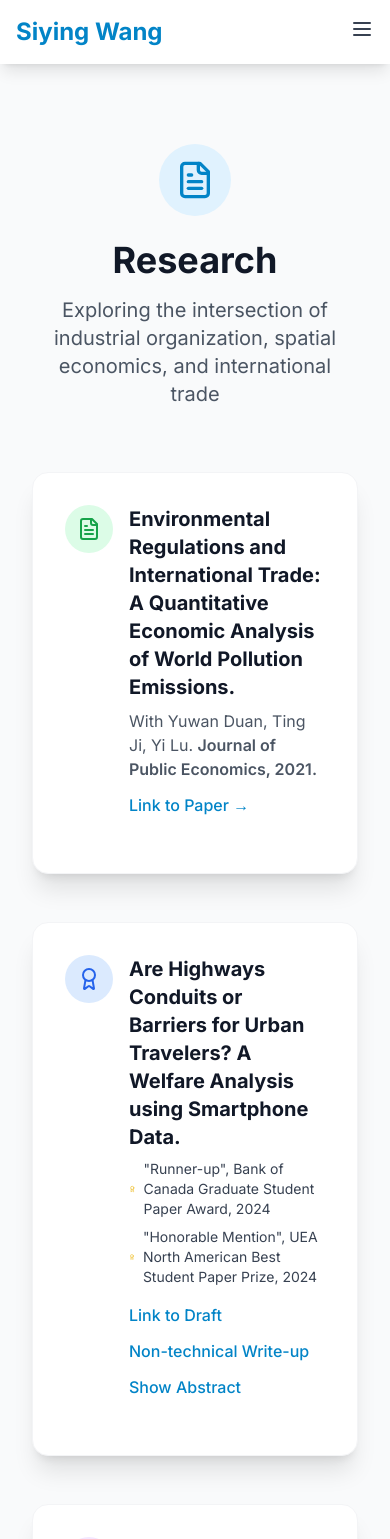
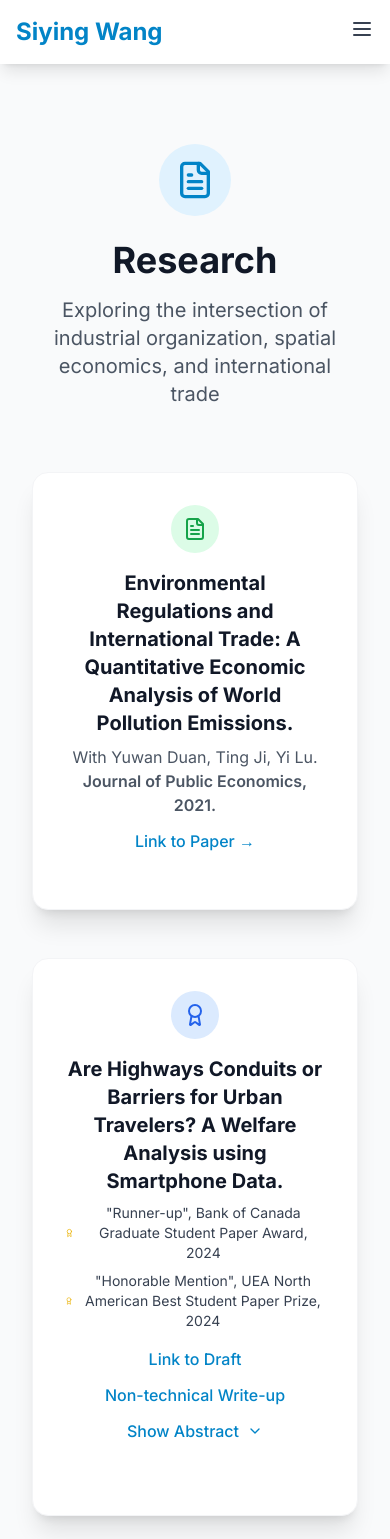
Before and after one commit to Siying-W/Siying-W.github.io, a React (Vite) app: page /research in a window 390 px wide. Shown: the top 1539 px of the page. Built offline with nearby package versions, Linux system fonts and the light colour scheme.

Commit message:
fixed research page

```diff
--- a/src/components/Research.jsx
+++ b/src/components/Research.jsx
@@ -1,6 +1,9 @@
-import { Award, FileText, TrendingUp } from "lucide-react";
+import { Award, ChevronDown, ChevronUp, FileText, TrendingUp } from "lucide-react";
+import { useState } from "react";
 
 const Research = () => {
+  const [showAbstract, setShowAbstract] = useState(false);
+
   return (
     <div className="section-padding bg-gray-50">
       <div className="container-custom">
@@ -22,11 +25,11 @@ const Research = () => {
         <div className="space-y-12">
           {/* Publications */}
           <div className="bg-white rounded-2xl shadow-xl p-8 border border-gray-100">
-            <div className="flex items-start gap-4 mb-6">
-              <div className="p-3 bg-green-100 rounded-full flex-shrink-0">
+            <div className="flex flex-col sm:flex-row items-start gap-4 mb-6">
+              <div className="p-3 bg-green-100 rounded-full flex-shrink-0 self-center sm:self-start">
                 <FileText className="w-6 h-6 text-green-600" />
               </div>
-              <div className="flex-1">
+              <div className="flex-1 text-center sm:text-left">
                 <h3 className="text-xl font-bold text-gray-900 mb-2">
                   Environmental Regulations and International Trade: A
                   Quantitative Economic Analysis of World Pollution Emissions.
@@ -37,20 +40,25 @@ const Research = () => {
                     Journal of Public Economics, 2021.
                   </span>
                 </p>
-                <button className="text-primary-600 hover:text-primary-700 font-medium transition-colors">
+                <a
+                  href="https://www.sciencedirect.com/science/article/abs/pii/S0047272721001572?via%3Dihub"
+                  target="_blank"
+                  rel="noopener noreferrer"
+                  className="text-primary-600 hover:text-primary-700 font-medium transition-colors inline-block"
+                >
                   Link to Paper →
-                </button>
+                </a>
               </div>
             </div>
           </div>
 
           {/* Job Market Paper */}
           <div className="bg-white rounded-2xl shadow-xl p-8 border border-gray-100">
-            <div className="flex items-start gap-4 mb-6">
-              <div className="p-3 bg-blue-100 rounded-full flex-shrink-0">
+            <div className="flex flex-col sm:flex-row items-start gap-4 mb-6">
+              <div className="p-3 bg-blue-100 rounded-full flex-shrink-0 self-center sm:self-start">
                 <Award className="w-6 h-6 text-blue-600" />
               </div>
-              <div className="flex-1">
+              <div className="flex-1 text-center sm:text-left">
                 <h3 className="text-xl font-bold text-gray-900 mb-2">
                   Are Highways Conduits or Barriers for Urban Travelers? A
                   Welfare Analysis using Smartphone Data.
@@ -58,14 +66,14 @@ const Research = () => {
 
                 {/* Awards */}
                 <div className="space-y-2 mb-4">
-                  <div className="flex items-center gap-2 text-sm">
+                  <div className="flex items-center gap-2 text-sm justify-center sm:justify-start">
                     <Award className="w-4 h-4 text-yellow-500" />
                     <span className="text-gray-700">
                       "Runner-up", Bank of Canada Graduate Student Paper Award,
                       2024
                     </span>
                   </div>
-                  <div className="flex items-center gap-2 text-sm">
+                  <div className="flex items-center gap-2 text-sm justify-center sm:justify-start">
                     <Award className="w-4 h-4 text-yellow-500" />
                     <span className="text-gray-700">
                       "Honorable Mention", UEA North American Best Student Paper
@@ -74,16 +82,43 @@ const Research = () => {
                   </div>
                 </div>
 
-                <div className="flex flex-wrap gap-3">
-                  <button className="text-primary-600 hover:text-primary-700 font-medium transition-colors">
+                <div className="flex flex-wrap gap-3 justify-center sm:justify-start">
+                  <a
+                    href="/assets/JMP_Draft.pdf"
+                    target="_blank"
+                    rel="noopener noreferrer"
+                    className="text-primary-600 hover:text-primary-700 font-medium transition-colors inline-block"
+                  >
                     Link to Draft
+                  </a>
+                  <a
+                    href="/assets/JMP Write-up.pdf"
+                    target="_blank"
+                    rel="noopener noreferrer"
+                    className="text-primary-600 hover:text-primary-700 font-medium transition-colors inline-block"
+                  >
+                    Non-technical Write-up
+                  </a>
+                  <button
+                    onClick={() => setShowAbstract(!showAbstract)}
+                    className="text-primary-600 hover:text-primary-700 font-medium transition-colors inline-flex items-center gap-2"
+                  >
+                    {showAbstract ? 'Hide Abstract' : 'Show Abstract'}
+                    {showAbstract ? <ChevronUp className="w-4 h-4" /> : <ChevronDown className="w-4 h-4" />}
                   </button>
-                  <button className="text-primary-600 hover:text-primary-700 font-medium transition-colors">
-                    Non-technical Write-up
-                  </button>
-                  <button className="text-primary-600 hover:text-primary-700 font-medium transition-colors">
-                    Show Abstract
-                  </button>
+                </div>
+
+                {/* Abstract Text */}
+                <div
+                  className={`mt-4 overflow-hidden transition-all duration-300 ease-in-out ${
+                    showAbstract ? 'max-h-[2600px] opacity-100' : 'max-h-0 opacity-0'
+                  }`}
+                >
+                  <div className="p-4 bg-gray-50 rounded-lg border border-gray-200">
+                    <p className="text-gray-700 leading-relaxed">
+                      This paper uses smartphone GPS data to study the impact of highways on intracity non-work travel within the Seattle MSA. Using a discrete choice framework, I show that destinations that are accessed by traveling on or across a highway are visited 17% less than other destinations, ceteris paribus. This effect is non-linear in travel distance and is especially significant for short trips by travelers in urbanized zones. I then quantify the welfare effects of two counterfactual scenarios with alternative highway systems using a quantitative urban model that incorporates non-work travel. I find that welfare increases by 10.2% if the urban highways are replaced with an underground system and by 9.0% if they are replaced with primary surface roads. For both exercises, residents in the urban core benefit from amenity improvements, albeit at the cost of reduced amenities in suburban zones.
+                    </p>
+                  </div>
                 </div>
               </div>
             </div>
@@ -91,11 +126,11 @@ const Research = () => {
 
           {/* Work in Progress */}
           <div className="bg-white rounded-2xl shadow-xl p-8 border border-gray-100">
-            <div className="flex items-start gap-4">
-              <div className="p-3 bg-purple-100 rounded-full flex-shrink-0">
+            <div className="flex flex-col sm:flex-row items-start gap-4">
+              <div className="p-3 bg-purple-100 rounded-full flex-shrink-0 self-center sm:self-start">
                 <TrendingUp className="w-6 h-6 text-purple-600" />
               </div>
-              <div className="flex-1">
+              <div className="flex-1 text-center sm:text-left">
                 <h3 className="text-xl font-bold text-gray-900 mb-2">
                   Language Choices and Cross Border Interactions: Pathways to a
                   Lingua Franca.
```
